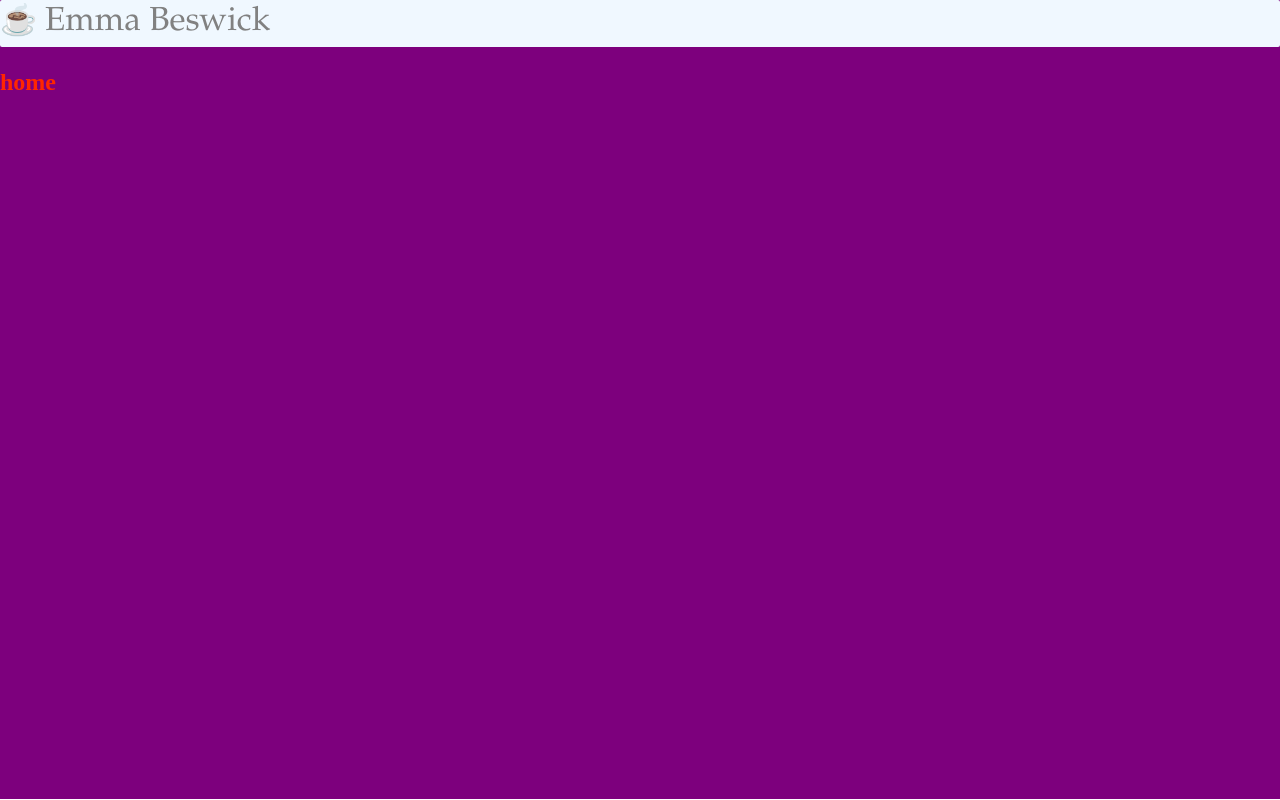
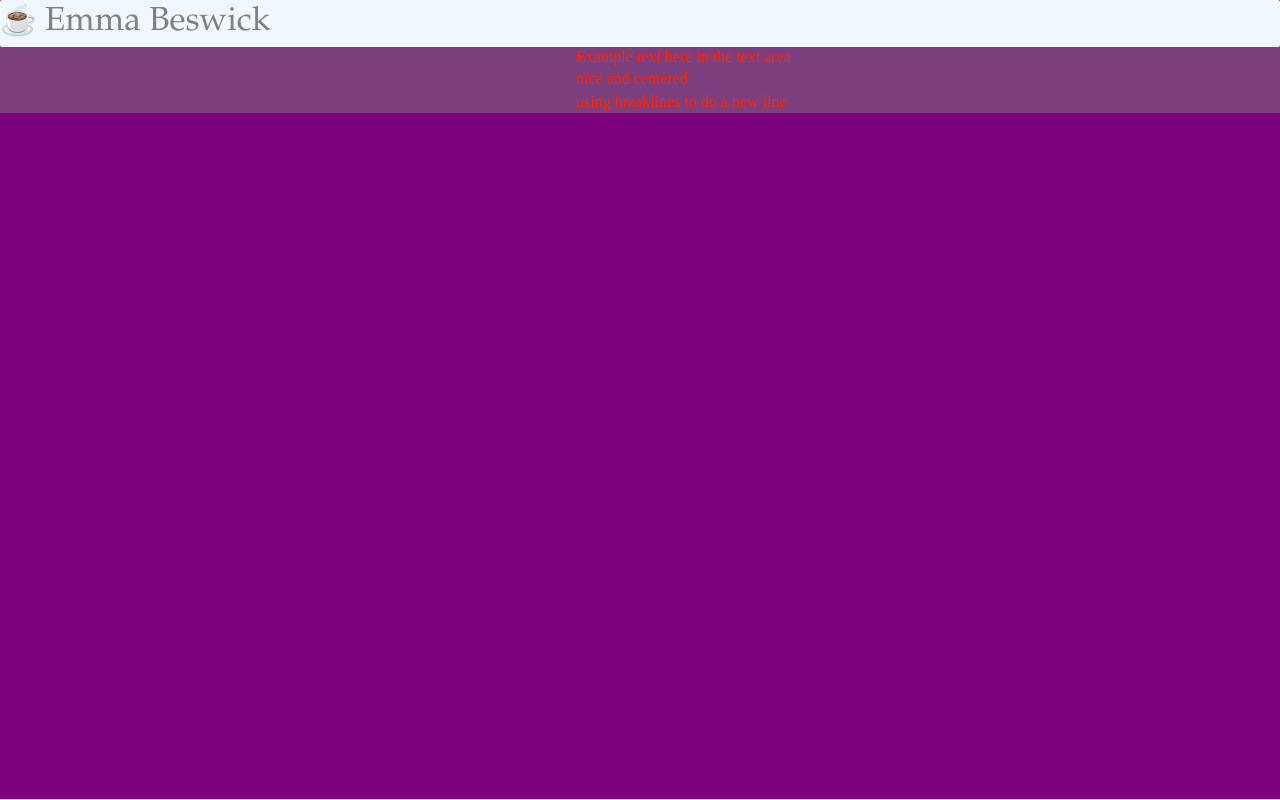
Before and after one commit to ELBowie/Emmzie-Bez, a plain HTML site: page index.html in a window 1280 px wide. Drawn offline with nearby package versions, Linux system fonts and the light colour scheme.

Commit message:
Text Area update
Added text Area, add some styling to it.

```diff
--- a/css/main.css
+++ b/css/main.css
@@ -190,15 +190,26 @@ textarea {
 }
 
 .contentArea{
+
     padding-top: 46px;
     color: rgb(255, 38, 0);
     background-color: rgb(125, 0, 125);
 
+
 }
+
 
 #dogPage{
     background-color:plum;
     height: 100%;
+}
+
+#textArea{
+    padding-left:45%;
+    background-color: rgba(125,125,125, 0.5);
+}
+#textArea h2{
+    padding-top:0%;
 }
 
 
--- a/index.html
+++ b/index.html
@@ -53,7 +53,11 @@
     <div class="contentArea" id="myContentArea">
 
         <div id="homePage" style="display:block">
-            <h2>home</h2>
+            <div id="textArea">
+               Example text here in the text area<br>
+               nice and centered<br>
+               using breaklines to do a new line<br>
+            </div>
         </div>
 
         <div id="aboutPage" style="display:none">
```
